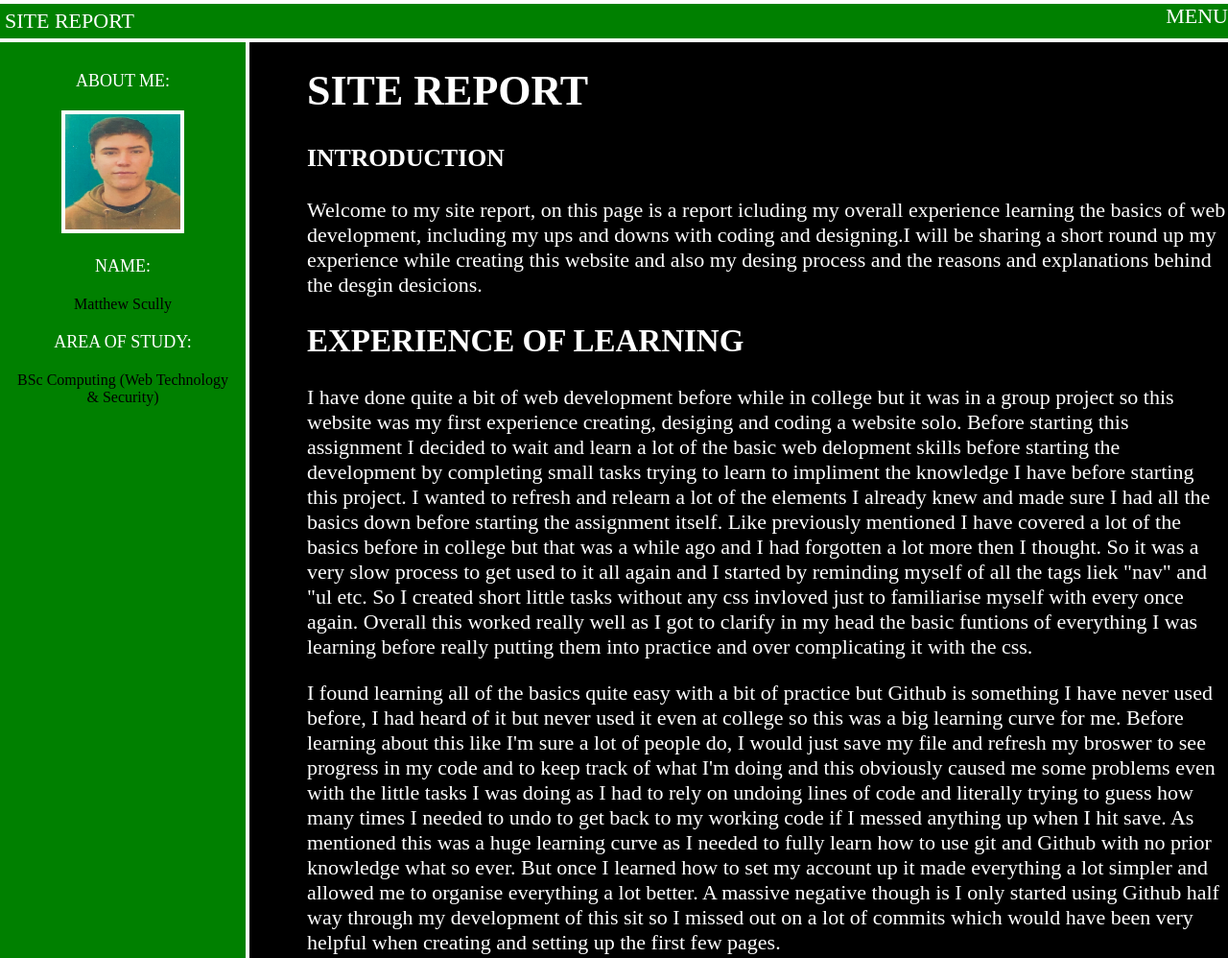
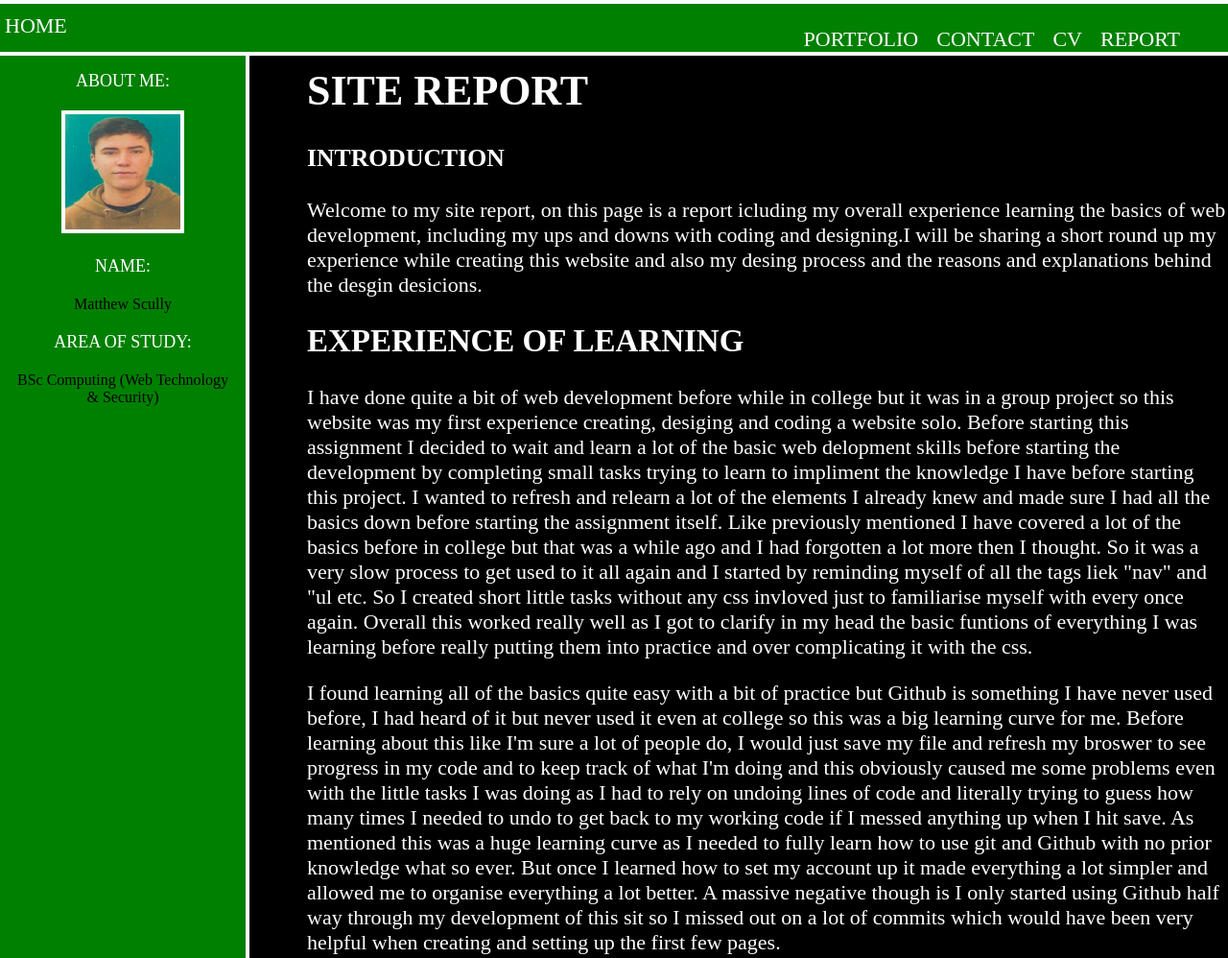
Before and after one commit to mattscully06/Assignment1, a plain HTML site: page sitereport.html in a window 1280 px wide. Shown: the top 998 px of the page at 96% size. Drawn offline with Linux system fonts and the light colour scheme.

Commit message:
Remaking all desktop headers

```diff
--- a/contact.css
+++ b/contact.css
@@ -15,7 +15,7 @@ body {
     grid-template-rows: 40px auto 40px;
 }
 .main-header {
-    border-color: white;
+    border-top: 4px solid white;
     opacity: 100%;
     height :30px
 }
@@ -26,75 +26,46 @@ body {
     text-decoration: none;
     text-transform: uppercase;
     text-align: center;
-
+    margin-top: 10px;
 
 }
 .title {
     color:white;
     display: inline;
-
 }
 nav {
-    position: fixed;
+    position: relative;
     text-align: right;
     left:0;
     background-color: green;
     border-bottom: 4px solid white;
-    border-top: 4px solid white;
     width: 100%;
     float: right;
-    z-index: 9999;
-
+    z-index: 999;
 }
 nav ul {
-    margin:0;
-    padding:0;
+    margin:5px;
+    padding:5px;
+    display: inline;
     list-style: none;
-
 
 }
 nav li {
-    color: white;
-    font-size: 22px;
-    text-decoration: none;
-    text-transform: uppercase;
-    float: right;
-    position: relative;
-
+    display: inline-block;
+    margin-right: 15px;
+    margin-top: 12px;
+}
+nav ul ul {
+    top:0;
+    display: inline;
+    margin-top:0;
 }
 nav a {
     color: white;
     font-size: 22px;
     text-decoration: none;
     text-transform: uppercase;
-    display: block;
-    background-color: green;
-    width: 150px;
-    border-right: 2px solid white;
-    border-left: 2px solid white;
-    border-bottom: 2px solid white;
-
 }
-nav > ul > li {
-    position: relative;
-
-
-}
-nav ul ul {
-    position: absolute;
-    display: block;
-    background-color: green;
-    width: 100%;
-    transform: translate(160px,12px);
-    transition: transform 0.6s ease-in;
-    margin-top: 2px;
-    z-index: -1;
-
-  }
-nav > ul > li:hover ul {
-    transform: translate(0px,12px);
-}
-
 nav a:hover{
     color:black;
 }
--- a/cv.css
+++ b/cv.css
@@ -15,7 +15,7 @@ body {
     grid-template-rows: 40px auto 40px;
 }
 .main-header {
-    border-color: white;
+    border-top: 4px solid white;
     opacity: 100%;
     height :30px
 }
@@ -26,75 +26,46 @@ body {
     text-decoration: none;
     text-transform: uppercase;
     text-align: center;
-
+    margin-top: 10px;
 
 }
 .title {
     color:white;
     display: inline;
-
 }
 nav {
-    position: fixed;
+    position: relative;
     text-align: right;
     left:0;
     background-color: green;
     border-bottom: 4px solid white;
-    border-top: 4px solid white;
     width: 100%;
     float: right;
-    z-index: 9999;
-
+    z-index: 999;
 }
 nav ul {
-    margin:0;
-    padding:0;
+    margin:5px;
+    padding:5px;
+    display: inline;
     list-style: none;
-
 
 }
 nav li {
-    color: white;
-    font-size: 22px;
-    text-decoration: none;
-    text-transform: uppercase;
-    float: right;
-    position: relative;
-
+    display: inline-block;
+    margin-right: 15px;
+    margin-top: 12px;
+}
+nav ul ul {
+    top:0;
+    display: inline;
+    margin-top:0;
 }
 nav a {
     color: white;
     font-size: 22px;
     text-decoration: none;
     text-transform: uppercase;
-    display: block;
-    background-color: green;
-    width: 150px;
-    border-right: 2px solid white;
-    border-left: 2px solid white;
-    border-bottom: 2px solid white;
-
 }
-nav > ul > li {
-    position: relative;
-
-
-}
-nav ul ul {
-    position: absolute;
-    display: block;
-    background-color: green;
-    width: 100%;
-    transform: translate(160px,12px);
-    transition: transform 0.6s ease-in;
-    margin-top: 2px;
-    z-index: -1;
-
-  }
-nav > ul > li:hover ul {
-    transform: translate(0px,12px);
-}
-
 nav a:hover{
     color:black;
 }
--- a/portfolio.css
+++ b/portfolio.css
@@ -107,7 +107,7 @@ body {
     grid-template-rows: 40px auto 40px;
 }
 .main-header {
-    border-color: white;
+  border-top: 4px solid white;
   opacity: 100%;
   height :30px
 }
@@ -118,13 +118,12 @@ body {
   text-decoration: none;
   text-transform: uppercase;
   text-align: center;
-
+  margin-top: 10px;
 
 }
 .title {
   color:white;
   display: inline;
-
 }
 nav {
   position: relative;
--- a/sitereport.css
+++ b/sitereport.css
@@ -14,7 +14,7 @@ body {
     grid-template-rows: 40px auto 40px;
 }
 .main-header {
-    border-color: white;
+    border-top: 4px solid white;
     opacity: 100%;
     height :30px
 }
@@ -25,75 +25,46 @@ body {
     text-decoration: none;
     text-transform: uppercase;
     text-align: center;
-
+    margin-top: 10px;
 
 }
 .title {
     color:white;
     display: inline;
-
 }
 nav {
-    position: fixed;
+    position: relative;
     text-align: right;
     left:0;
     background-color: green;
     border-bottom: 4px solid white;
-    border-top: 4px solid white;
     width: 100%;
     float: right;
-    z-index: 9999;
-
+    z-index: 999;
 }
 nav ul {
-    margin:0;
-    padding:0;
+    margin:5px;
+    padding:5px;
+    display: inline;
     list-style: none;
-
 
 }
 nav li {
-    color: white;
-    font-size: 22px;
-    text-decoration: none;
-    text-transform: uppercase;
-    float: right;
-    position: relative;
-
+    display: inline-block;
+    margin-right: 15px;
+    margin-top: 12px;
+}
+nav ul ul {
+    top:0;
+    display: inline;
+    margin-top:0;
 }
 nav a {
     color: white;
     font-size: 22px;
     text-decoration: none;
     text-transform: uppercase;
-    display: block;
-    background-color: green;
-    width: 150px;
-    border-right: 2px solid white;
-    border-left: 2px solid white;
-    border-bottom: 2px solid white;
-
 }
-nav > ul > li {
-    position: relative;
-
-
-}
-nav ul ul {
-    position: absolute;
-    display: block;
-    background-color: green;
-    width: 100%;
-    transform: translate(160px,12px);
-    transition: transform 0.6s ease-in;
-    margin-top: 2px;
-    z-index: -1;
-
-  }
-nav > ul > li:hover ul {
-    transform: translate(0px,12px);
-}
-
 nav a:hover{
     color:black;
 }
--- a/sitereport.html
+++ b/sitereport.html
@@ -12,18 +12,16 @@
     <div class="main-header">
 <!--Navigation Bar-->
 <nav>
-    <div class= "title">Site Report</div>
+    <div class= "title">Home</div>
     <ul>
-        <li>Menu
-            <ul>
-                <li><a href="portfolio.html">Portfolio</a></li>
-                <li><a href="contact.html">Contact</a></li>
-                <li><a href="cv.html">CV</a></li>
-            </ul>
-        <li></li>
-        <li></li>
-        <li></li>
-        <li></li>
+        <li><a class="shownav"></a>
+        <ul>
+        <li><a href="portfolio.html">Portfolio</a></li>
+        <li><a href="contact.html">Contact</a></li>
+        <li><a href="cv.html">CV</a></li>
+        <li><a href="sitereport.html">Report</a></li>
+        </li>
+    </ul>
     </ul>
 </nav>
 </div>
```
Also changed, not shown: contact.html (+9 -11 lines), cv.html (+9 -11 lines). Lines whose indentation alone changed are shown as unchanged.
